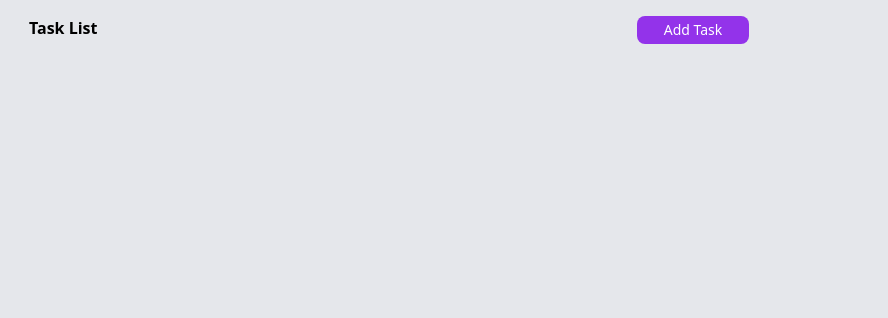
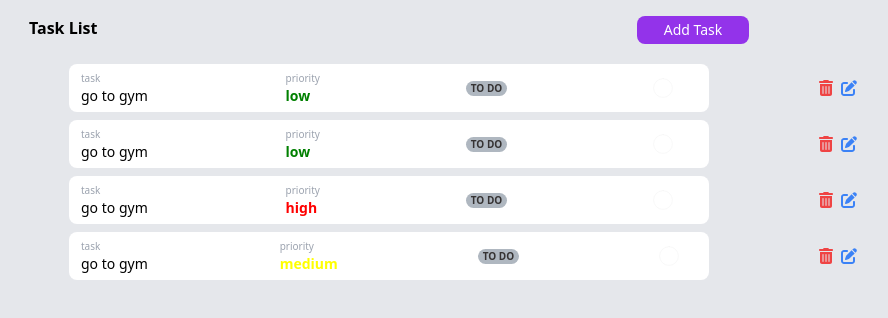
Before and after one commit to aamir910/To_DO_LIST-, a React (Create React App) app: page / in a window 1280 px wide. Shown: the top 318 px of the page, without its empty margins (251-1139 px from the left). Built offline with nearby package versions, Linux system fonts and the light colour scheme.

Commit message:
here i have done with task separate copmponent

```diff
--- a/src/component/main_list.jsx
+++ b/src/component/main_list.jsx
@@ -1,131 +1,70 @@
-import React from 'react'
-import { useState } from 'react'
-import './main_list.css'
-import {  Circle } from 'rc-progress';
+import React from "react";
+import { useState } from "react";
 
-import { FontAwesomeIcon } from '@fortawesome/react-fontawesome';
+import Task from "./task";
 // let   showlist = ()=>{
 //     // const [showlist , setshowlist ] = useState([])
 //     let arr = [1 ,2 ,3 ,4 , 5]
 //     return (
 //         settasks(arr) x
 
-
 //         )
 //     }
 const MainList = () => {
-        const [tasks , settasks] = useState([ ]) ;
+  const [tasks, settasks] = useState([]);
 
-       const [progress ,setProgress] = useState({percent : 0 , progressbtn : "TO DO" } )
+  const data = [
+    {
+      task: "go to gym",
+      level: "high",
+    }
+  ];
 
-
-       function Progressbarchange()
-       {
-       if(progress.percent == 0)
-       {
-        setProgress({
-          percent: 50, // New value for percent
-          progressbtn: "in progress", // New value for progressbtn
-        });
-       }
-       else if (progress.percent == 50)
-       {
-        setProgress({
-          percent: 100, // New value for percent
-          progressbtn: "completed", // New value for progressbtn
-        });
-       }
-       else
-       {
-        setProgress({
-        percent: 0,
-        progressbtn: "TO DO",
-      });
-       }
-
-
-       }
-
-
-       function Todo()
-        {
-          const data =[
-            {
-                task : "task"  ,
-                title : "go to gym"  ,
-                priority : "priority " ,
-                level : "high",
-                button : progress.progressbtn ,
-                progesss : ""
-                  ,
-                btn : "comimg "
-            } ,
-
-
-          ]
-
-
-
-     return(
-          settasks(data)
-     )
-
+  function Todo() {
+    return settasks([ ]);
   }
 
   return (
     <div className=" bg-gray-200 h-screen flex flex-col  items-center">
       <div className=" p-4">
         {/* Your content goes here */}
-        <div className=' main_task flex flex-row space-between'>
-        <h1 className=' font-bold'>Task List</h1>
-        <button onClick={Todo} className="bg-purple-600   text-white rounded-lg px-1 py-1 w-28 text-sm">
+        <div className=" main_task flex flex-row space-between">
+          <h1 className=" font-bold">Task List</h1>
+          <button
+            onClick={Todo}
+            className="bg-purple-600   text-white rounded-lg px-1 py-1 w-28 text-sm"
+          >
             Add Task
           </button>
+        </div>
+      </div>
+
+      {/************************   * task_show               */}
+
+
+
+
+          <div className="show_tasks m-1 bg-white flex flex-row  w-1/2 rounded-lg ">
+             <Task tasks = {"go to gym"}   level=    {"low"} />
 
                </div>
-      </div>
-<div className="show_tasks m-5 bg-white flex flex-row  w-1/2 rounded-lg " >
-
-         {tasks.map(
-            (data)=> {
-
-                return(
-                    <div className=' mappingarea  flex flex-row  items-center justify-center space-between h-10  m-1    '>
-                         <div className=' p-2'>
-                        <p className='taskpriority text-gray-400'>{data.task}</p>
-                        <p className='taskpriority2 text-sm text-black-600' >{data.title}</p>
-                         </div>
-                         <div>
-                          <p className=' taskpriority text-gray-400' >{data.priority}</p>
-                          <p className='text-red-600 text-sm  font-bold  '>{data.level}</p>
-                        </div>
-
-                        <div>
-                        <button onClick={Progressbarchange} className='progressbtn '> {progress.progressbtn}</button>
+               <div className="show_tasks m-1 bg-white flex flex-row  w-1/2 rounded-lg ">
+             <Task tasks = {"go to gym"}   level=    {"low"} />
 
                </div>
-                        <div>
-                          <p className="progressbar">
-                            {/* {data.progesss} */}
-                          <Circle percent={progress.percent} strokeWidth={6} strokeColor="red" />
-                          </p>
-                          </div>
-                          <div>
-                            {data.btn}
-                          <FontAwesomeIcon icon="fa-solid fa-trash" style={{color: "#e60a0a", height:"20px" , width:"20px"}} />
+               <div className="show_tasks m-1 bg-white flex flex-row  w-1/2 rounded-lg ">
+             <Task tasks = {"go to gym"}   level=    {"high"} />
 
                </div>
-
-                        </div>
-                )
-            }
-         )}
+               <div className="show_tasks m-1 bg-white flex flex-row  w-1/2 rounded-lg ">
+             <Task tasks = {"go to gym"}   level=    {"medium"} />
 
                </div>
 
 
+      {/* taskshow end ************************ */}
     </div>
-  )
-}
+  );
+};
 
-export default MainList
+export default MainList;
--- /dev/null
+++ b/src/component/task.jsx
@@ -0,0 +1,98 @@
+import {React , useState} from 'react'
+import "./main_list.css";
+
+import { Circle } from "rc-progress";
+
+import { FontAwesomeIcon } from "@fortawesome/react-fontawesome";
+import { faTrashAlt, faEdit } from "@fortawesome/free-solid-svg-icons";
+
+const Task = ({tasks , level }) => {
+    const [progress, setProgress] = useState({
+        percent: 0,
+        progressbtn: "TO DO",
+      });
+
+      function Progressbarchange() {
+        if (progress.percent === 0) {
+          setProgress({
+            percent: 50, // New value for percent
+            progressbtn: "in progress", // New value for progressbtn
+          });
+        } else if (progress.percent === 50) {
+          setProgress({
+            percent: 100, // New value for percent
+            progressbtn: "completed", // New value for progressbtn
+          });
+        } else {
+          setProgress({
+            percent: 0,
+            progressbtn: "TO DO",
+          });
+        }
+      }
+
+
+  return (
+    <div>
+    <div className=" mappingarea  flex flex-row  items-center justify-center space-between h-10  m-1    ">
+              <div className=" p-2">
+                <p className="taskpriority text-gray-400">task</p>
+                <p className="taskpriority2 text-sm text-black-600">
+                  {tasks}
+                </p>
+              </div>
+              <div>
+                <p className=" taskpriority text-gray-400">priority</p>
+                <p
+                  style={{
+                    color:
+                       level === "high"
+                        ? "red"
+                        : level === "low"
+                        ? "green"
+                        : "yellow",
+                  }}
+                  className=" text-sm  font-bold  "
+                >
+                  {level}
+                </p>
+              </div>
+
+              <div>
+                <button onClick={Progressbarchange} className="progressbtn ">
+                  {" "}
+                  {progress.progressbtn}
+                </button>
+              </div>
+              <div>
+                <p className="progressbar">
+                  {/* {data.progesss} */}
+                  <Circle
+                    percent={progress.percent}
+                    strokeWidth={6}
+                    strokeColor="red"
+                  />
+                </p>
+              </div>
+
+              <div className="p-4">
+                <button>
+                  <FontAwesomeIcon
+                    icon={faTrashAlt}
+                    className="mr-2 text-red-500"
+                  />
+                </button>
+
+                <button>
+                  <FontAwesomeIcon icon={faEdit} className="text-blue-500" />
+                </button>
+              </div>
+            </div>
+
+
+
+    </div>
+  )
+}
+
+export default Task
```
Lines whose indentation alone changed are shown as unchanged.
